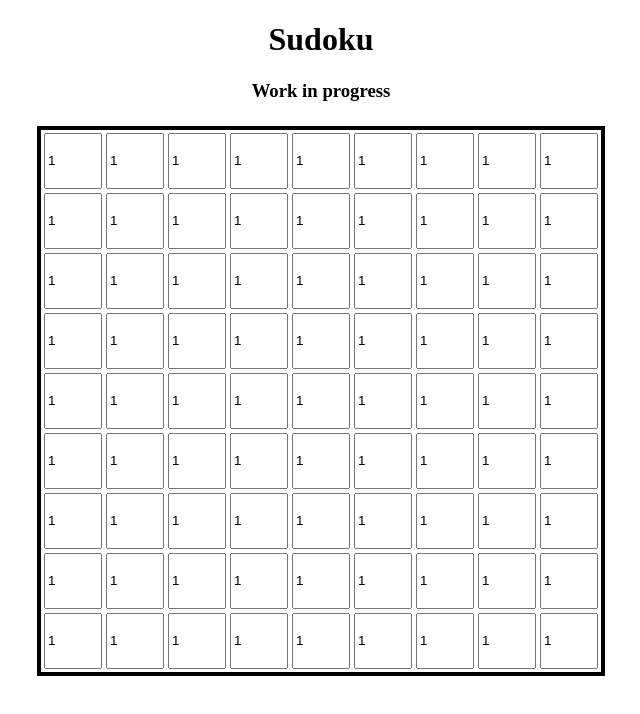
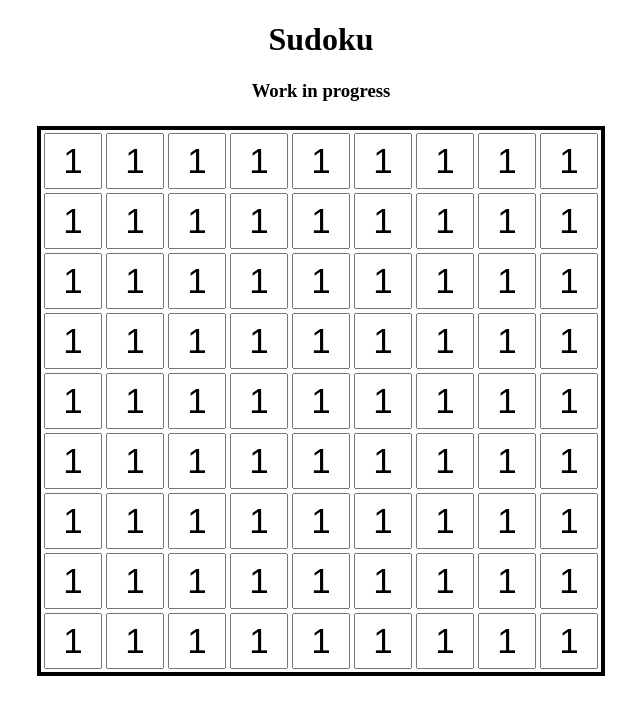
Before and after one commit to spopp/sudoku, an Angular app: page / in a window 1280 px wide. Shown: the top 714 px of the page, without its empty margins (319-959 px from the left). Built offline with nearby package versions, Linux system fonts and the light colour scheme.

Commit message:
Styles added and model/creator service started

```diff
--- a/src/app/app.module.ts
+++ b/src/app/app.module.ts
@@ -5,6 +5,9 @@ import { FocusDirective } from './focus.directive';
 
 import { TileComponent } from './gameboard/tile.component';
 import { GameboardComponent } from './gameboard/gameboard.component';
+/*import { GameCreatorService } from './game-creator.service';
+
+import { GameModel } from './game-model';*/
 
 /*import { AppRoutingModule } from './app-routing.module';*/
 
@@ -23,7 +26,7 @@ import { AppComponent } from './app.component';
     BrowserModule/*,
     AppRoutingModule*/
   ],
-  providers: [],
+  /*providers: [GameCreatorService, GameModel],*/
   bootstrap: [AppComponent]
 })
 export class AppModule { }
--- /dev/null
+++ b/src/app/game-model.ts
@@ -0,0 +1,10 @@
+
+
+export class GameModel {
+	values: number[];
+
+	constructor(values: number[]) {
+        this.values = values;
+	}
+
+}
--- a/src/app/gameboard/gameboard.component.html
+++ b/src/app/gameboard/gameboard.component.html
@@ -4,7 +4,7 @@
   <tr *ngFor="let row of field; let i = index;">
     <td *ngFor="let column of row; let n = index;">
       <!-- <input [focus]="i === rowPos && n === columnPos" style="width: 50px; height: 50px;" (keyup)="onKey($event)" > -->
-      <tile-component [value]="1" (keyup)="onChanged($event)"></tile-component>
+      <tile-component [value]="1" (change)="onChanged($event)"></tile-component>
     </td>
   </tr>
 </table>
--- a/src/app/gameboard/gameboard.component.ts
+++ b/src/app/gameboard/gameboard.component.ts
@@ -4,31 +4,45 @@ import { FocusDirective } from "../focus.directive";
 
 import { TileComponent } from './tile.component';
 
+import { GameModel } from '../game-model';
+import { GameCreatorService } from '../game-creator.service';
+
+
+
+/*import { GameModel } from '../game-model';*/
+
 
 @Component({
   selector: 'gameboard-component',
   templateUrl: './gameboard.component.html',
-  styleUrls: ['./gameboard.component.scss']
+  styleUrls: ['./gameboard.component.scss']/*,
+  providers: [ GameCreatorService ]*/
 })
 export class GameboardComponent implements OnInit {
+
+  /*game: GameModel;*/
 
   field: any[];
   columnPos: number = 0;
   rowPos: number = 0;
 
 
-  constructor() {
+  constructor(/*gameService: GameCreatorService*/) {
   	this.field = []
   }
 
   ngOnInit() {
+    /*this.updateGame();*/
   	for (let i = 0; i < 9; i ++) {
       this.field[i] = [];
       for(let n = 0; n < 9; n ++) {
         this.field[i].push(n +1);
       }
     }
-    console.log(this.field)
+  }
+
+  updateGame(): void {
+    /*this.game = this.gameService.getGame();*/
   }
 
   onKey($event){
@@ -50,8 +64,7 @@ export class GameboardComponent implements OnInit {
   }
 
   onChanged(event: any): void {
-    console.log(event.key);
-    alert(event.key);
+    console.log(event  );
   }
 
 }
--- a/src/app/gameboard/tile.component.html
+++ b/src/app/gameboard/tile.component.html
@@ -2,4 +2,4 @@
   type="text"
   maxlength="1"
   [value]="value"
-  placeholder="-" >
+>
--- a/src/app/gameboard/tile.component.scss
+++ b/src/app/gameboard/tile.component.scss
@@ -1,6 +1,9 @@
 
 input {
   display: inline-block;
+  text-align: center;
+  font-size: 35px;
+  font-weight: 400;
   width: 50px;
   height: 50px;
 }
```
Also changed, not shown: src/app/game-creator.service.ts (added, +27 -0 lines), 1 other file (tests, documents, lock files or other folders).
